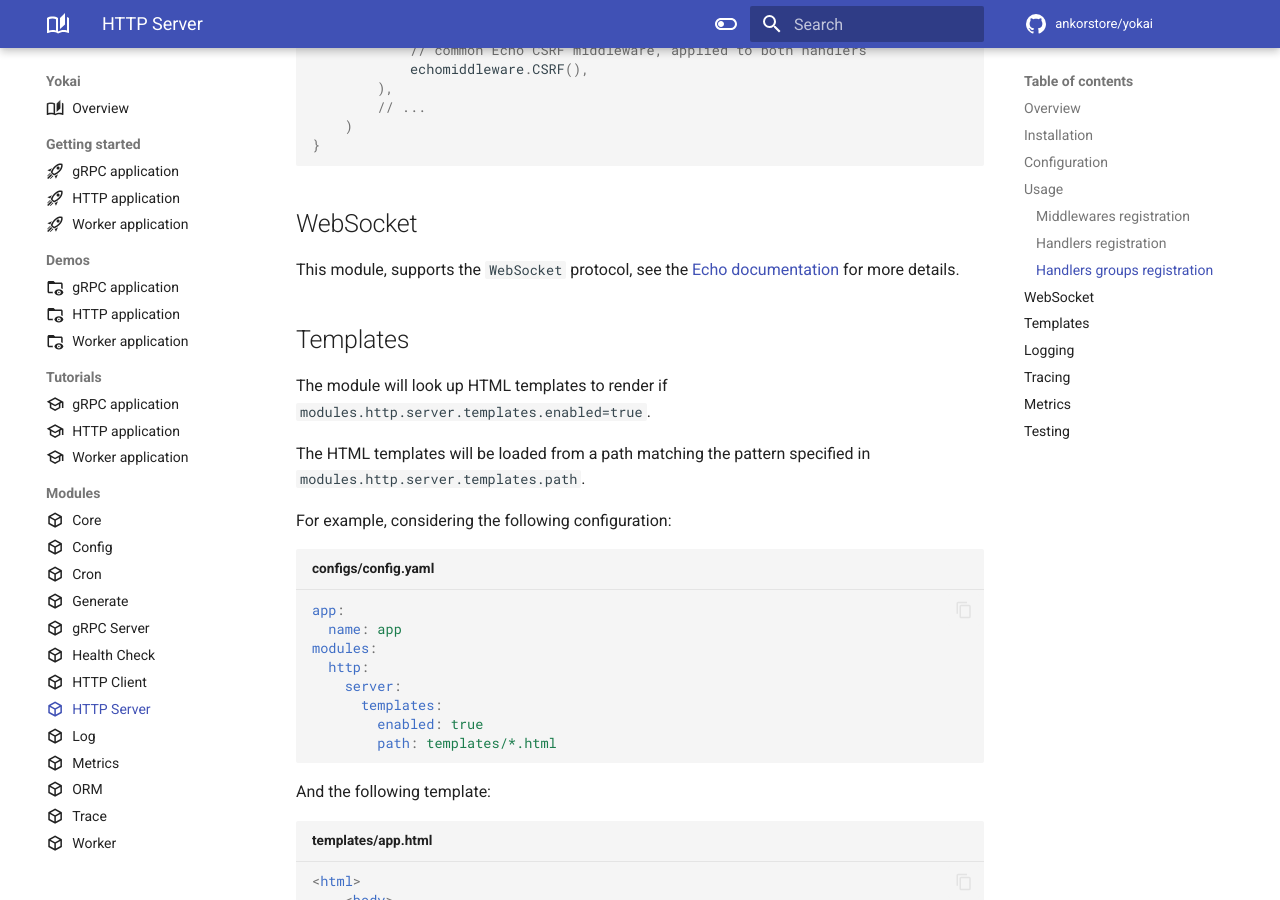
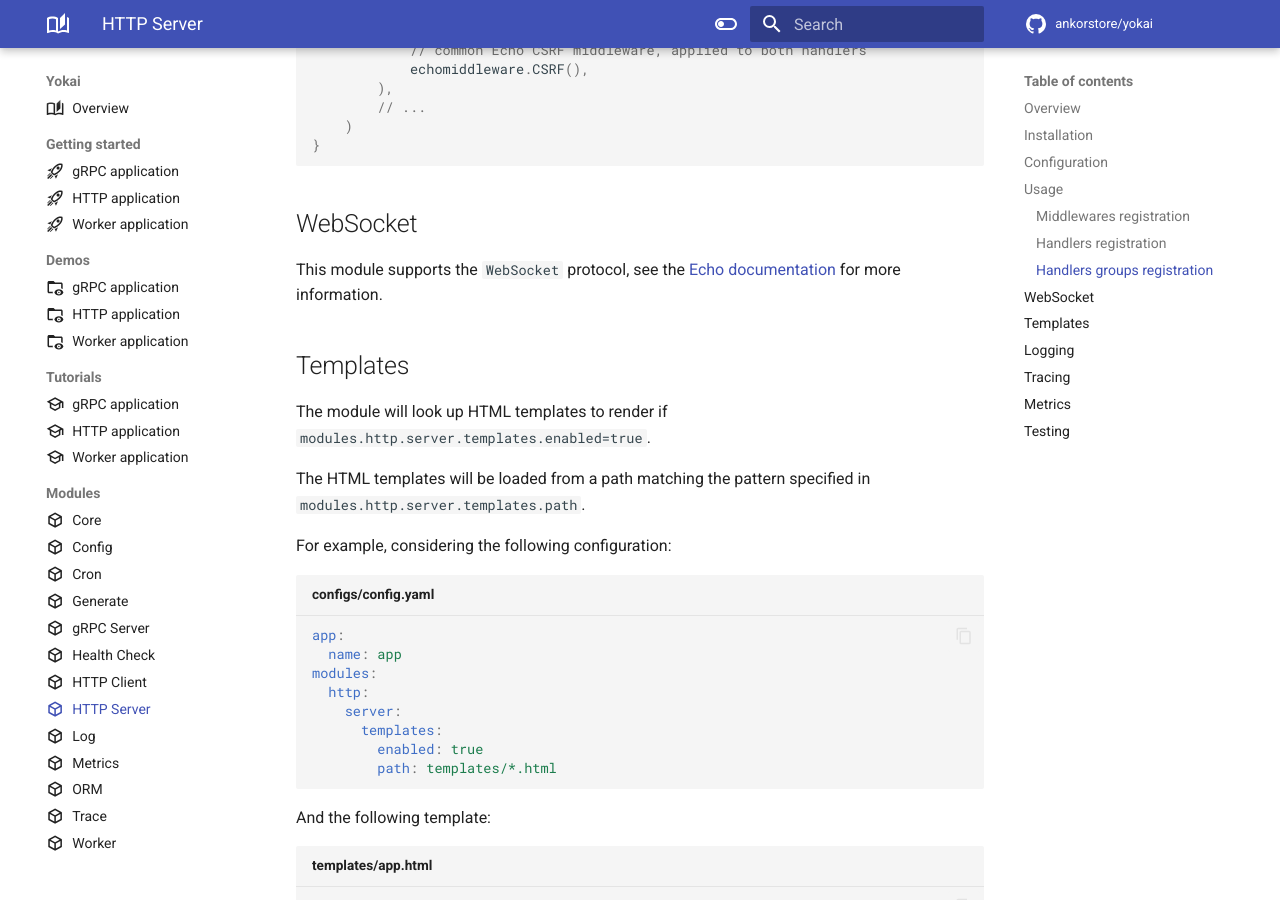
Before and after one commit to ankorstore/yokai, an MkDocs documentation site: the page built from docs/modules/fxhttpserver.md, in a window 1280 px wide and 900 px high, scrolled down 6855 px. Built offline with MkDocs 1.6.1 and Material for MkDocs 9.7.7, drawn with Linux system fonts in a browser that asks for light colours; comment, search, counter and statistics services are not loaded.

Commit message:
doc(main): Updated documentation (#199)

```diff
--- a/docs/modules/fxhttpserver.md
+++ b/docs/modules/fxhttpserver.md
@@ -334,7 +334,7 @@ func Router() fx.Option {
 
 ## WebSocket
 
-This module, supports the `WebSocket` protocol, see the [Echo documentation](https://echo.labstack.com/docs/cookbook/websocket) for more details.
+This module supports the `WebSocket` protocol, see the [Echo documentation](https://echo.labstack.com/docs/cookbook/websocket) for more information.
 
 ## Templates
 
```
Also changed, not shown: fxhttpserver/README.md (+1 -1 lines).
